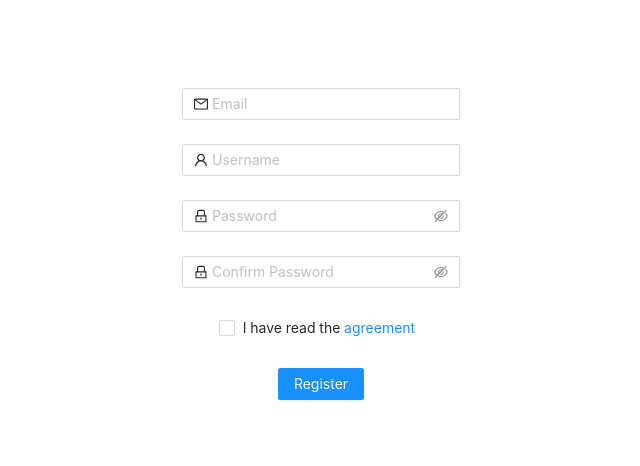
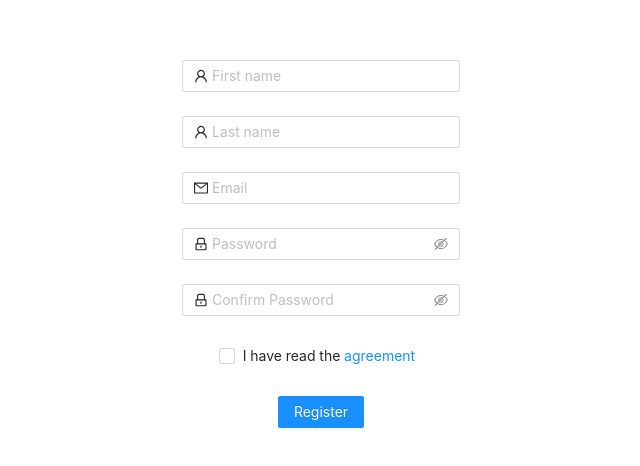
Before and after one commit to clairezc27/Junior-Design, a React (Create React App) app: page /signup in a window 1280 px wide. Shown: the part 144-610 px from the top of the page, without its empty margins (319-959 px from the left). Built offline with nearby package versions, Linux system fonts and the light colour scheme; no server answers.

Commit message:
form formatting changes

```diff
--- a/src/components/Auth/login.js
+++ b/src/components/Auth/login.js
@@ -1,6 +1,6 @@
 import React from 'react';
 import { Form, Input, Button, Checkbox } from 'antd';
-import { UserOutlined, LockOutlined } from '@ant-design/icons';
+import { UserOutlined, LockOutlined, MailOutlined } from '@ant-design/icons';
 
 const Login = () => {
     return (
@@ -11,17 +11,17 @@ const Login = () => {
         }}
         >
         <Form.Item
-            name="username"
+            name="email"
             rules={[
             {
                 required: true,
-                message: 'Please input your Username!',
+                message: 'Please input your email!',
             },
             ]}>
             <Input
-            autocomplete="username"
-            prefix={<UserOutlined className="site-form-item-icon" />}
-            placeholder="Username"
+            autocomplete="email"
+            prefix={<MailOutlined className="site-form-item-icon" />}
+            placeholder="Email"
             />
         </Form.Item>
 
--- a/src/components/Auth/signup.js
+++ b/src/components/Auth/signup.js
@@ -8,6 +8,30 @@ const Signup = () => {
         name="register"
         scrollToFirstError
         >
+        <Form.Item
+            name="first"
+            rules={[
+            {
+                required: true,
+                message: 'Please input your first name!',
+                whitespace: true,
+            },
+            ]}>
+            <Input autocomplete="username" prefix={<UserOutlined className="site-form-item-icon" />} placeholder="First name" />
+        </Form.Item>
+
+        <Form.Item
+            name="last"
+            rules={[
+            {
+                required: true,
+                message: 'Please input your last name!',
+                whitespace: true,
+            },
+            ]}>
+            <Input autocomplete="username" prefix={<UserOutlined className="site-form-item-icon" />} placeholder="Last name" />
+        </Form.Item>
+
         <Form.Item
             name="email"
             rules={[
@@ -21,18 +45,6 @@ const Signup = () => {
             },
             ]}>
             <Input prefix={<MailOutlined className="site-form-item-icon" />} placeholder="Email" />
-        </Form.Item>
-
-        <Form.Item
-            name="username"
-            rules={[
-            {
-                required: true,
-                message: 'Please input your username!',
-                whitespace: true,
-            },
-            ]}>
-            <Input autocomplete="username" prefix={<UserOutlined className="site-form-item-icon" />} placeholder="Username" />
         </Form.Item>
 
         <Form.Item
```
